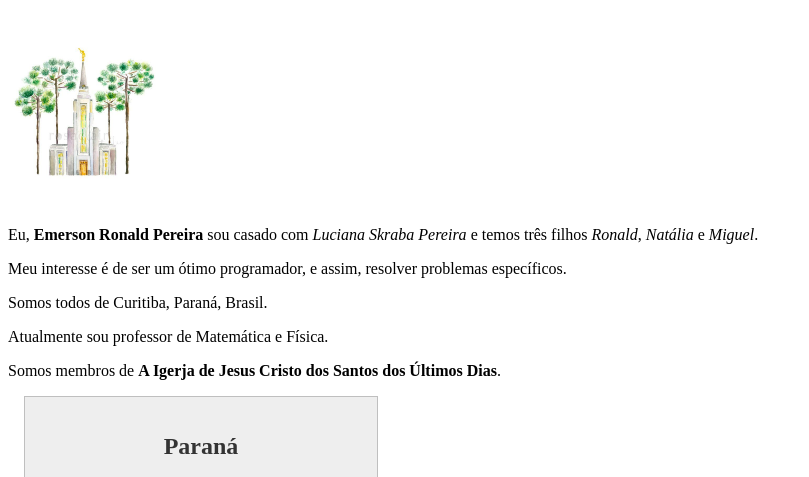
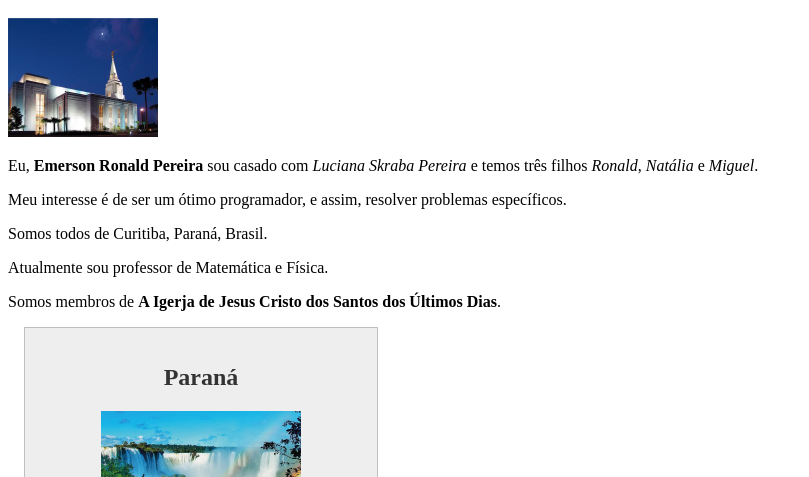
Before and after one commit to EmerRPereira/wdd130, a plain HTML site: page index.html in a window 1280 px wide. Shown: the part 303-780 px from the top of the page, without its empty margins (0-809 px from the left). Drawn offline with Linux system fonts and the light colour scheme.

Commit message:
Update index.html
Troca de Imagem na página

```diff
--- a/index.html
+++ b/index.html
@@ -30,7 +30,7 @@
         <main>
             <h1>Emerson Ronald Pereira | WDD 130</h1>
             <section>
-                <img src="images/templo-curitiba-fig.jpg" alt="Figuradotemplo de Curitiba">
+                <img src="images/profile.jpg" alt="Templo de Curitiba">
             </section>
             <div class="texto">
                 <p>Eu, <b>Emerson Ronald Pereira</b> sou casado com <i>Luciana Skraba Pereira</i> e
```
